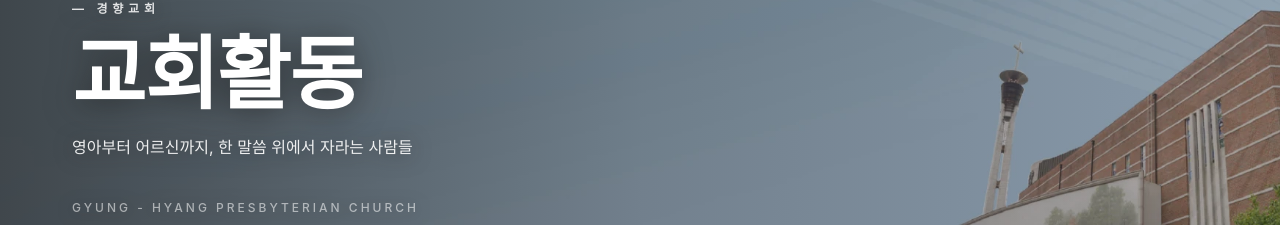
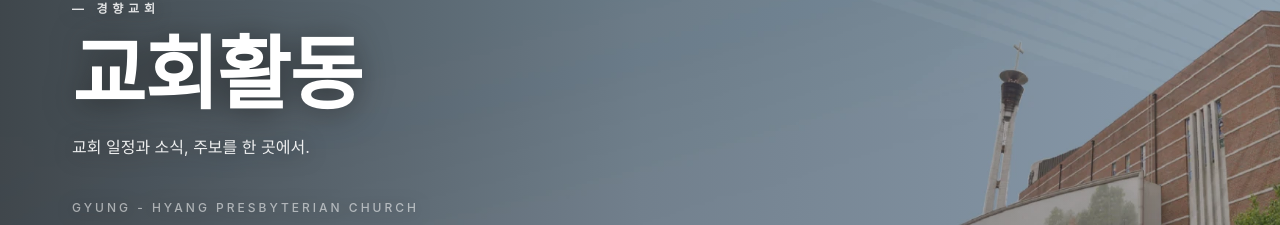
Before and after one commit to Ireh-Jo/ghpc-redesign, a Next.js app: page /activity in a window 1280 px wide. Shown: the part 163-388 px from the top of the page. Built offline with nearby package versions, Linux system fonts and the light colour scheme; a web font is replaced by a local one.

Commit message:
메뉴바 좌측으로 이동 및 메뉴 배너 적용

```diff
--- a/app/(site)/activity/page.tsx
+++ b/app/(site)/activity/page.tsx
@@ -10,14 +10,15 @@ export default function ActivityPage() {
       // 디자인팀 배너 (2026-10-03). PC 2000×626 webp(44KB) · 모바일 PNG 782×938 → JPEG q85 750×900(92KB).
       // 첫 전달분은 로고·메뉴·제목이 박힌 시안 캡처라 쓰지 못했고, 같은 날 글자 없는 원본으로 재전달받았다.
       // 아이브로우는 모바일 시안의 `-경향교회`(= 기본값). PC 시안의 `-예배와 교육 - 교육`은 교육 배너에서 복사된 것으로
-      // 보여 따르지 않았다. 리드 문구도 교육 배너와 같은 문장이라 확인 요청 중 (`docs/NEXT.md` §2).
+      // 보여 따르지 않았다. 리드도 시안은 교육 배너와 같은 문장이라 **이전 문구로 되돌렸다** (2026-10-03 사용자 지시 —
+      // 배너끼리 문구가 같으면 안 된다).
       heroImage={{
         src: '/hero/activity.webp',
         srcMobile: '/hero/activity-m.jpg',
         alt: '푸른 하늘 아래 올려다본 경향교회 본당과 종탑, 목자 벽화',
         title: '교회활동',
         titleEn: 'GYUNG - HYANG PRESBYTERIAN CHURCH',
-        lead: '영아부터 어르신까지, 한 말씀 위에서 자라는 사람들',
+        lead: '교회 일정과 소식, 주보를 한 곳에서.',
       }}
     />
   );
--- a/app/(site)/ministry/page.tsx
+++ b/app/(site)/ministry/page.tsx
@@ -12,14 +12,15 @@ export default function Page() {
       // 디자인팀 배너 (2026-10-03) — 기관 콘텐츠보다 먼저 와서 스텁 위에 얹었다.
       // PC 2000×626 webp(32KB) · 모바일 PNG 782×939 → JPEG q85 750×900(80KB).
       // 아이브로우는 `예배와 교육 - 예배/교육`과 같은 꼴로 `목양과 사역 - 사역`. 시안의 `-예배와 교육 - 교육`은
-      // 교육 배너에서 복사된 것으로 보여 따르지 않았다. 리드는 시안대로 — 교육 배너와 같은 문장이라 확인 요청 중.
+      // 교육 배너에서 복사된 것으로 보여 따르지 않았다. 리드도 시안은 교육 배너와 같은 문장이라 이 페이지의 기존
+      // 소개 문구를 쓴다 (2026-10-03 사용자 지시 — 배너끼리 문구가 같으면 안 된다).
       heroImage={{
         src: '/hero/ministry.webp',
         srcMobile: '/hero/ministry-m.jpg',
         alt: '푸른 하늘 아래 올려다본 경향교회 원통형 건물과 교회 이름',
         eyebrow: '— 목양과 사역 - 사역',
         titleEn: 'GYUNG - HYANG PRESBYTERIAN CHURCH',
-        lead: '영아부터 어르신까지, 한 말씀 위에서 자라는 사람들',
+        lead: '경향교회가 함께하는 기관과 사역들.',
       }}
     />
   );
```
Also changed, not shown: 1 other file (tests, documents, lock files or other folders).
